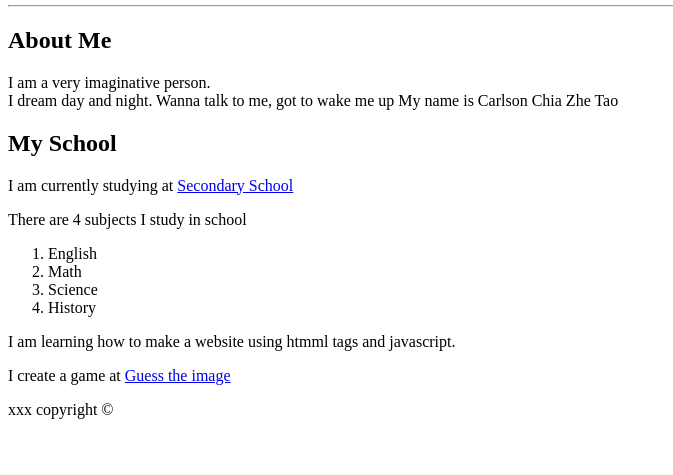
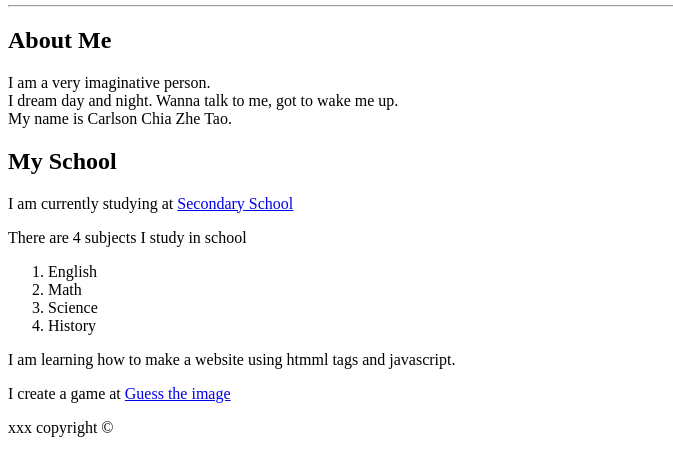
Before and after one commit to Carlson-chia/it103f-p1, a plain HTML site: page index.html in a window 1280 px wide. Shown: the part 101-576 px from the top of the page, without its empty margins (0-673 px from the left). Drawn offline with Linux system fonts and the light colour scheme.

Commit message:
Update index.html

```diff
--- a/index.html
+++ b/index.html
@@ -9,8 +9,8 @@
 <hr>
 <h2>About Me</h2>
 <p>I am a very imaginative person.<br>
-  I dream day and night. Wanna talk to me, got to wake me up
-My name is Carlson Chia Zhe Tao</p>
+  I dream day and night. Wanna talk to me, got to wake me up.<br>
+My name is Carlson Chia Zhe Tao.</p>
 <h2>My School</h2>
 <p>I am currently studying at <a href="https://www.nyp.edu.sg"> Secondary School </a> </p>
 <p>There are 4 subjects I  study in school</p>
```
